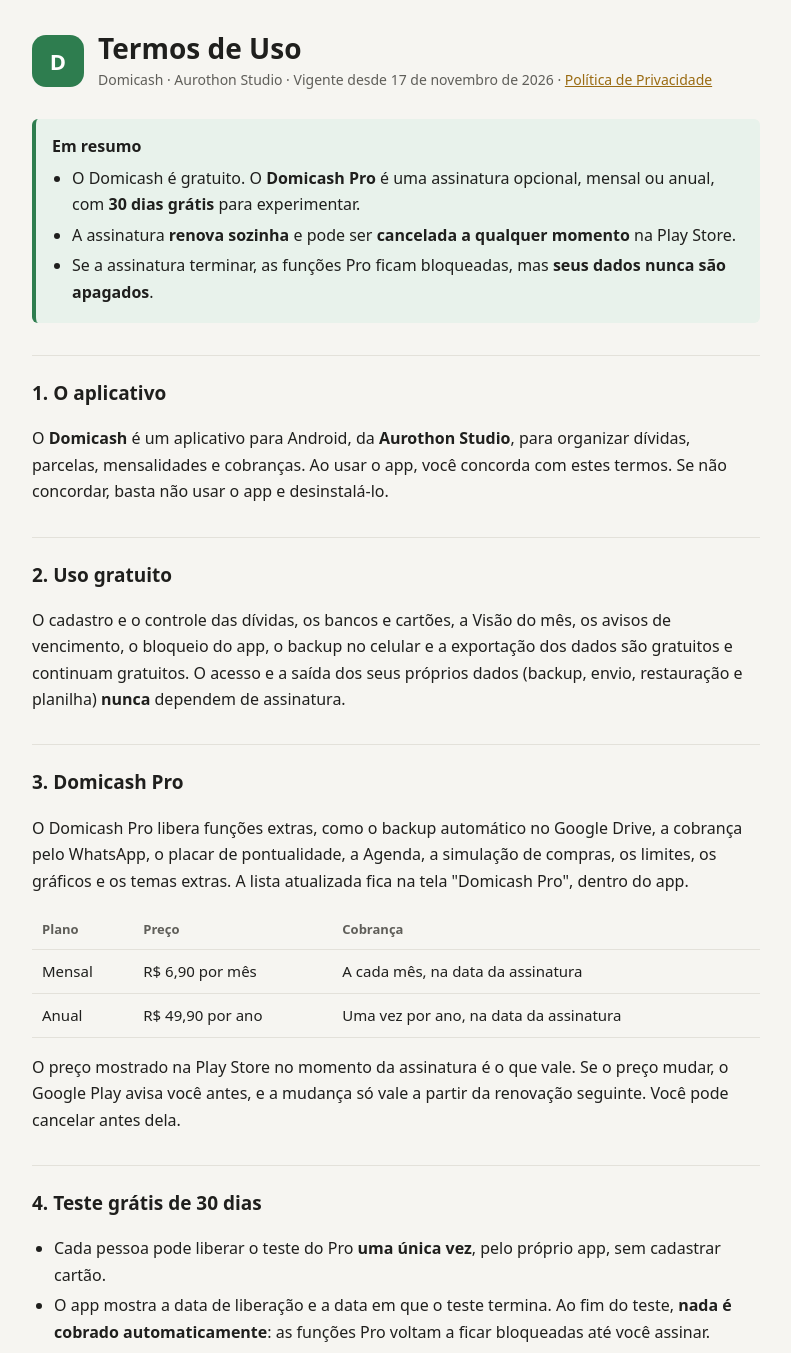
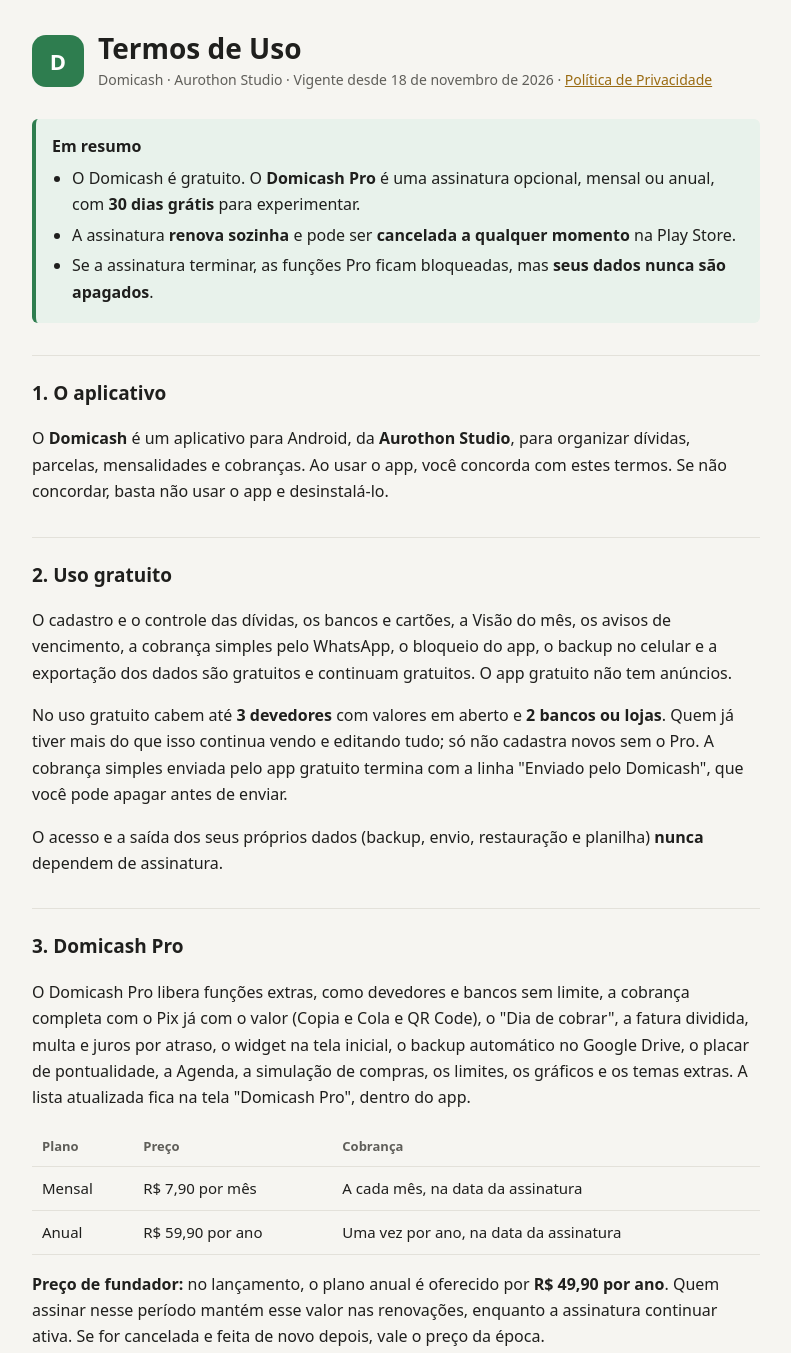
Before and after one commit to marcoaurel10/domicash, a plain HTML site: page termos.html in a window 1280 px wide. Shown: the top 1353 px of the page, without its empty margins (244-1035 px from the left). Drawn offline with Linux system fonts and the light colour scheme.

Commit message:
Termos e Política: preços novos (R$ 7,90/mês, R$ 59,90/ano, fundador R$ 49,90), limites do grátis, Pix pronto, Dia de cobrar, multa e juros e widget

```diff
--- a/termos.html
+++ b/termos.html
@@ -30,7 +30,7 @@ footer{margin-top:40px;color:var(--tx2);font-size:13px;border-top:1px solid var(
 <div class="wrap">
 <header>
   <div class="logo" aria-hidden="true">D</div>
-  <div><h1>Termos de Uso</h1><p class="sub">Domicash · Aurothon Studio · Vigente desde 17 de novembro de 2026 · <a href="privacidade.html">Política de Privacidade</a></p></div>
+  <div><h1>Termos de Uso</h1><p class="sub">Domicash · Aurothon Studio · Vigente desde 18 de novembro de 2026 · <a href="privacidade.html">Política de Privacidade</a></p></div>
 </header>
 
 <div class="resumo">
@@ -46,15 +46,18 @@ footer{margin-top:40px;color:var(--tx2);font-size:13px;border-top:1px solid var(
 <p>O <b>Domicash</b> é um aplicativo para Android, da <b>Aurothon Studio</b>, para organizar dívidas, parcelas, mensalidades e cobranças. Ao usar o app, você concorda com estes termos. Se não concordar, basta não usar o app e desinstalá-lo.</p>
 
 <h2>2. Uso gratuito</h2>
-<p>O cadastro e o controle das dívidas, os bancos e cartões, a Visão do mês, os avisos de vencimento, o bloqueio do app, o backup no celular e a exportação dos dados são gratuitos e continuam gratuitos. O acesso e a saída dos seus próprios dados (backup, envio, restauração e planilha) <b>nunca</b> dependem de assinatura.</p>
+<p>O cadastro e o controle das dívidas, os bancos e cartões, a Visão do mês, os avisos de vencimento, a cobrança simples pelo WhatsApp, o bloqueio do app, o backup no celular e a exportação dos dados são gratuitos e continuam gratuitos. O app gratuito não tem anúncios.</p>
+<p>No uso gratuito cabem até <b>3 devedores</b> com valores em aberto e <b>2 bancos ou lojas</b>. Quem já tiver mais do que isso continua vendo e editando tudo; só não cadastra novos sem o Pro. A cobrança simples enviada pelo app gratuito termina com a linha "Enviado pelo Domicash", que você pode apagar antes de enviar.</p>
+<p>O acesso e a saída dos seus próprios dados (backup, envio, restauração e planilha) <b>nunca</b> dependem de assinatura.</p>
 
 <h2>3. Domicash Pro</h2>
-<p>O Domicash Pro libera funções extras, como o backup automático no Google Drive, a cobrança pelo WhatsApp, o placar de pontualidade, a Agenda, a simulação de compras, os limites, os gráficos e os temas extras. A lista atualizada fica na tela "Domicash Pro", dentro do app.</p>
+<p>O Domicash Pro libera funções extras, como devedores e bancos sem limite, a cobrança completa com o Pix já com o valor (Copia e Cola e QR Code), o "Dia de cobrar", a fatura dividida, multa e juros por atraso, o widget na tela inicial, o backup automático no Google Drive, o placar de pontualidade, a Agenda, a simulação de compras, os limites, os gráficos e os temas extras. A lista atualizada fica na tela "Domicash Pro", dentro do app.</p>
 <table>
   <tr><th>Plano</th><th>Preço</th><th>Cobrança</th></tr>
-  <tr><td>Mensal</td><td>R$ 6,90 por mês</td><td>A cada mês, na data da assinatura</td></tr>
-  <tr><td>Anual</td><td>R$ 49,90 por ano</td><td>Uma vez por ano, na data da assinatura</td></tr>
+  <tr><td>Mensal</td><td>R$ 7,90 por mês</td><td>A cada mês, na data da assinatura</td></tr>
+  <tr><td>Anual</td><td>R$ 59,90 por ano</td><td>Uma vez por ano, na data da assinatura</td></tr>
 </table>
+<p><b>Preço de fundador:</b> no lançamento, o plano anual é oferecido por <b>R$ 49,90 por ano</b>. Quem assinar nesse período mantém esse valor nas renovações, enquanto a assinatura continuar ativa. Se for cancelada e feita de novo depois, vale o preço da época.</p>
 <p>O preço mostrado na Play Store no momento da assinatura é o que vale. Se o preço mudar, o Google Play avisa você antes, e a mudança só vale a partir da renovação seguinte. Você pode cancelar antes dela.</p>
 
 <h2>4. Teste grátis de 30 dias</h2>
@@ -83,6 +86,8 @@ footer{margin-top:40px;color:var(--tx2);font-size:13px;border-top:1px solid var(
   <li>As informações cadastradas são suas e ficam no seu aparelho (veja a <a href="privacidade.html">Política de Privacidade</a>).</li>
   <li>O Domicash é uma ferramenta de organização. Os valores, as datas e os cálculos dependem do que você cadastra. O app <b>não</b> é um serviço financeiro, não faz cobranças em seu nome e não substitui orientação profissional.</li>
   <li>Mensagens de cobrança e resumos são enviados por você, pelo app que você escolher. Use-os com respeito às pessoas envolvidas e à lei.</li>
+  <li>O código Pix (Copia e Cola e QR Code) é montado no seu celular com a chave que você informar. O pagamento acontece entre os bancos, fora do Domicash: confira a chave e o valor antes de enviar. A Aurothon Studio não recebe, não intermedeia e não confirma pagamentos.</li>
+  <li>Multa e juros por atraso são opcionais e calculados com as taxas que você definir. Cabe a você combinar esses valores com a outra pessoa e respeitar os limites da lei (por exemplo, multa de até 2% em relações de consumo).</li>
   <li>Recomendamos manter backups. A Aurothon Studio não tem acesso aos seus dados e por isso não consegue recuperá-los se o aparelho e todos os backups forem perdidos.</li>
 </ul>
 
```
Also changed, not shown: privacidade.html (+6 -3 lines).
